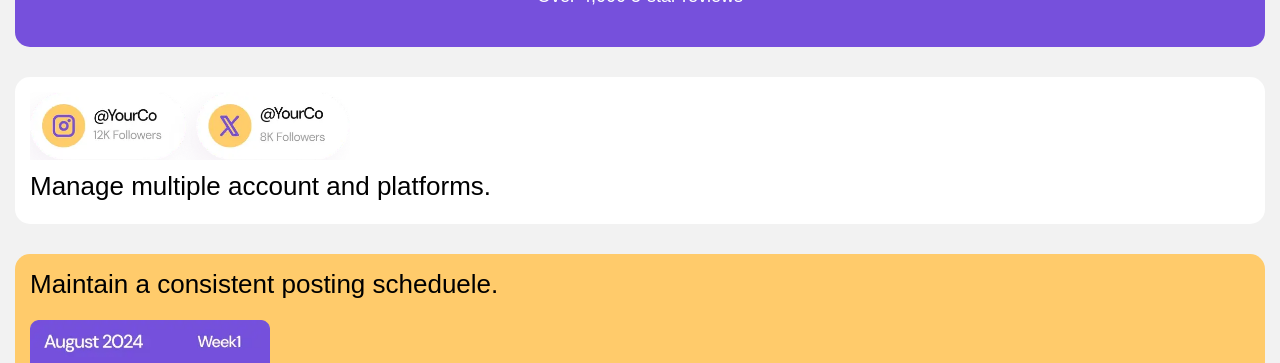
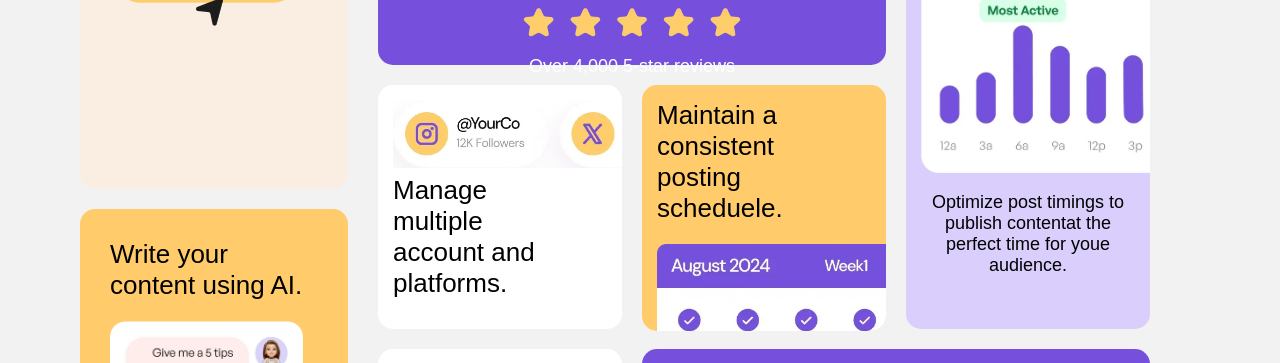
Before and after one commit to EphraimVC/bento-grid-page, a plain HTML site: page index.html in a window 1280 px wide. Shown: the part 311-674 px from the top of the page. Drawn offline with Linux system fonts and the light colour scheme.

Commit message:
desktop version done

```diff
--- a/main.css
+++ b/main.css
@@ -91,6 +91,9 @@ img {
 }
 
 .item2 {
+    display: flex;
+    flex-direction: column;
+    align-items: center;
     .heading_m {
         margin: 7px 0;
     }
@@ -106,17 +109,15 @@ img {
 }
 
 .item4 {
+    display: block;
+    text-align: center;
     padding: 30px 15px;
     h1 {
         font-size: 25px;
-        text-align: center;
     }
     img {
         width: 315px;
         margin: 15px 0px;
-    }
-    p {
-        text-align: center;
     }
 }
 
@@ -163,3 +164,80 @@ img {
         margin-bottom: 20px;
     }
 }
+
+/* --------------------media queries--------------------- */
+@media (min-width: 785px) {
+    main {
+        margin: 0 auto;
+        max-width: 700px;
+    }
+}
+
+@media (min-width: 1020px) {
+    main {
+        padding: 5rem;
+        width: 100vw;
+        height: 100vh;
+        max-width: 1020px;
+        display: flex;
+        flex-direction: row-reverse;
+        gap: 30px;
+    }
+
+    .main_grid {
+        display: grid;
+        gap: 20px;
+        grid-template-columns: repeat(6, 7rem);
+        grid-template-rows: repeat(2, 8rem) repeat(4, 7rem);
+        .sub_item {
+            margin: 0;
+        }
+
+        .item1 {
+            grid-area: 1/1/3/5;
+        }
+        .item2 {
+            grid-area: 3/1/5/3;
+            overflow: hidden;
+            align-items: flex-start;
+            h1 {
+                width: 10rem;
+            }
+        }
+        .item3 {
+            grid-area: 3/3/5/5;
+            img {
+                bottom: -20px;
+            }
+            h1 {
+                width: 10rem;
+            }
+        }
+        .item4 {
+            grid-area: 1/5/5/7;
+            overflow: hidden;
+        }
+        .item5 {
+            grid-area: 5/3/7/7;
+            flex-direction: row;
+        }
+        .item6 {
+            grid-area: 5/1/7/3;
+            img {
+                margin-top: 30px;
+            }
+        }
+    }
+
+    .side_grid {
+        display: grid;
+        grid-template-rows: repeat(2, 25rem);
+        height: 100vh;
+        gap: 20px;
+
+        .side_item1,
+        .side_item2 {
+            margin: 0;
+        }
+    }
+}
```
Also changed, not shown: index.html (+0 -14 lines).
